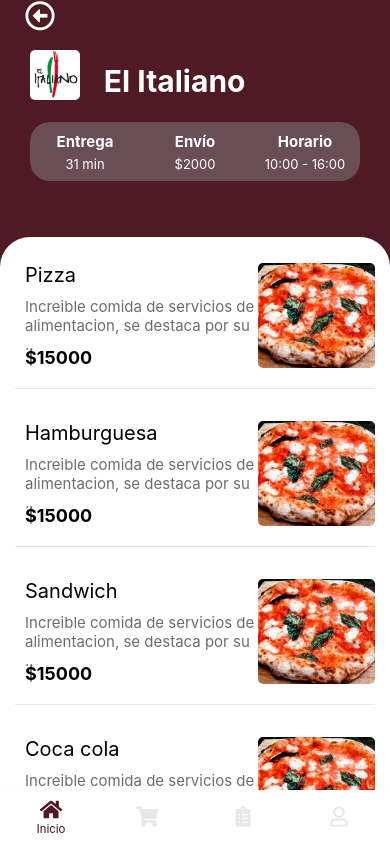
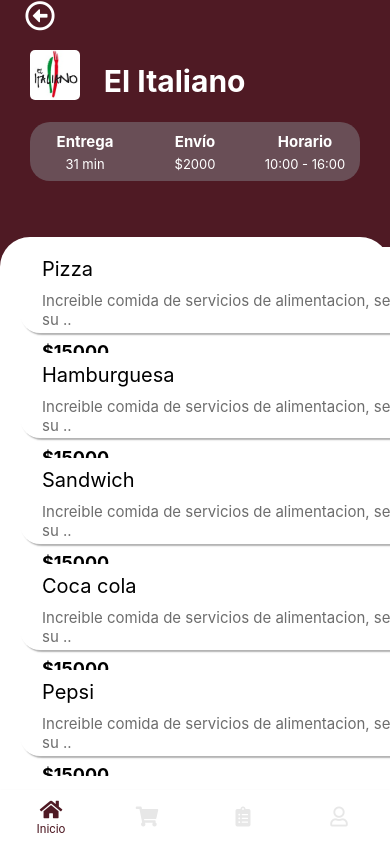
Before and after one commit to estefaniaaristizabal12/ServiApp_, a React Native app: screen /BottomTab in a window 390 px wide. Both pictures are taken after a click on the button 195 px from the left and 381 px from the top of the page. Built offline with nearby package versions, Linux system fonts and the light colour scheme.

Commit message:
Modificaciones de restaurante y producto

```diff
--- /dev/null
+++ b/src/components/AcompProd.tsx
@@ -0,0 +1,52 @@
+import React, { useEffect } from "react";
+import { TouchableOpacity } from "react-native-gesture-handler";
+import { Text, Image, View, StyleSheet, Dimensions, Button } from "react-native";
+
+const { width, height } = Dimensions.get("screen");
+
+const AcompProd = ({ title, precio, navigation }) => {
+    return (
+       <View style={styles.item}>
+        <TouchableOpacity >
+            <View style={{ flex: 1, flexDirection: "row" }}>
+                <View style={{ flex: 3 }}>
+                    <Text style={styles.titulo}>{title}</Text>
+                    <Text style={styles.precio}>+ ${precio}</Text>
+                </View>
+                <View style={{ flex: 1 }}>
+                    <Button  title="+" color="#000"/>
+                </View>
+            </View>
+        </TouchableOpacity>
+    </View>
+    );
+};
+
+const styles = StyleSheet.create({
+    logo: {
+        width: Dimensions.get('window').width,
+        height: 200
+    },
+    item: {
+        paddingTop: 20,
+        paddingBottom: 20,
+        paddingLeft: 10,
+        marginVertical: 6,
+        borderBottomWidth: StyleSheet.hairlineWidth,
+        borderBottomColor: '#E7E7E7',
+
+    },
+    titulo: {
+        fontSize: 18,
+        color: '#000000',
+
+    },
+    precio: {
+        fontSize: 17,
+        fontWeight: 'bold',
+        marginTop: 10,
+
+    },
+});
+
+export default AcompProd;
--- a/src/components/Card.tsx
+++ b/src/components/Card.tsx
@@ -34,7 +34,7 @@ const style = StyleSheet.create({
       marginHorizontal: 20,
       borderRadius: 20,
 
-      height: height / 8,
+      height: height / 7.5,
 
       shadowColor: "#000",
       shadowOffset: {
--- /dev/null
+++ b/src/components/CardRest.tsx
@@ -0,0 +1,75 @@
+import React, { useEffect } from "react";
+import { TouchableOpacity } from "react-native-gesture-handler";
+import { Text, Image, View, StyleSheet, Dimensions } from "react-native";
+
+const { width, height } = Dimensions.get("screen");
+
+const CardRest = ({ title, precio, description, image, navigation }) => {
+    return (
+        <TouchableOpacity onPress={() => navigation.navigate('Product')} style={style.card}>
+            <View style={{ flexDirection: "row" }}>
+                <View style={{ flex: 0.65
+                    , marginHorizontal: 12, overflow: "hidden" }}>
+                    <Text style={style.titulo}>{title}</Text>
+                    <Text style={style.descripcion}>{description}</Text>
+                    <Text style={style.precio}>${precio}</Text>
+                </View>
+
+                <View style={{ flex: 0.3}}>
+                    <Image
+                        style={{ width: "100%", height: "100%", borderRadius: 20 }}
+                        source={image}
+                    />
+                </View>
+
+            </View>
+        </TouchableOpacity>
+    );
+};
+
+const style = StyleSheet.create({
+    card: {
+        marginVertical: 10,
+        backgroundColor: "#fff",
+        // paddingVertical: 10,
+        // paddingHorizontal: 15,
+        width: width / 1.1,
+        marginHorizontal: 20,
+        borderRadius: 20,
+
+        height: height / 7,
+
+        shadowColor: "#000",
+        shadowOffset: {
+            width: 2,
+            height: 2,
+        },
+        shadowOpacity: 0.3,
+        shadowRadius: 1.5,
+        paddingBottom:10,
+        paddingTop:10
+    },
+    cardImage: {
+        flex: 0.3,
+    },
+    titulo: {
+        fontSize: 20,
+        color: '#000000',
+        marginLeft: 10,
+    },
+    descripcion: {
+        fontSize: 15,
+        marginTop: 10,
+        color: '#6D6D6D',
+        height: 50,
+        marginLeft: 10,
+    },
+    precio: {
+        fontSize: 18,
+        fontWeight: 'bold',
+        marginLeft: 10,
+
+    },
+});
+
+export default CardRest;
--- /dev/null
+++ b/src/constants/acompanamientos.tsx
@@ -0,0 +1,36 @@
+
+const acompanamientos = [
+    {
+        id:1,
+        title: "Coca-Cola Sabor Original 330 ml",
+        precio: 15000,
+    },
+    {
+        id:2,
+        title: "Sprite 330 ml",
+        precio: 15000,
+    },
+    {
+        id:3,
+        title: "Jugo HIT Lulo 330 ml",
+        precio: 15000,
+    },
+    {
+        id:4,
+        title: "Botella de agua 900 ml",
+        precio: 15000,
+    },
+    {
+        id:5,
+        title: "Pepsi Sabor Original 330",
+        precio: 15000,
+    },
+    {
+        id:6,
+        title: "Manzana 330 ml",
+        precio: 15000,
+    },
+
+];
+
+export default acompanamientos;
--- a/src/constants/restaurant.tsx
+++ b/src/constants/restaurant.tsx
@@ -42,7 +42,7 @@ const restaurant = [
     },
     {
 
-        id: 1,
+        id: 4,
         title: "El Italiano",
         location: "Edificio 67, G Maldonado",
         description: "Ofrecemos amplia carta, de deliciosos platos italianos",
--- a/src/screens/restScreens/Product.tsx
+++ b/src/screens/restScreens/Product.tsx
@@ -1,103 +1,101 @@
-import React from 'react'
-import { Dimensions, Image, SectionList, StyleSheet, Text, TouchableOpacity, View, ScrollView } from 'react-native';
+import React, { useState } from 'react'
+import { Dimensions, Image, SectionList, StyleSheet, Text, TouchableOpacity, View, ScrollView, FlatList, Button } from 'react-native';
 import { useSafeAreaInsets } from 'react-native-safe-area-context'
-import Button from '../../components/Button';
+import AcompProd from '../../components/AcompProd';
+import acompanamientos from '../../constants/acompanamientos';
 import { Colors } from '../../constants/colors';
 import ingredients from '../../constants/ingredients';
 
 
 
-const ListIngredients = () => {
-    const [selectedCategoryIndex, setSelectedCategoryIndex] = React.useState(0);
-    return (
-        <ScrollView
-            horizontal
-            showsHorizontalScrollIndicator={false}
-            contentContainerStyle={styles.categoriesListContainer}>
-            {ingredients.map((category, index) => (
-                <TouchableOpacity
-                    key={index}
-                    activeOpacity={0.8}
-                >
-                    <View
-                        style={{
-                            backgroundColor: "#F0F3FA",
-                            ...styles.categoryBtn,
-                            justifyContent: 'center',
-                        }}>
-                        <View style={{alignItems: 'center',}}>
-                            <Image
-                                source={category.image}
-                                style={{ height: 70, width: 70 }}
-                            />
-
-                            <Text
-                                style={{
-                                    marginTop:5,
-                                    fontSize: 15,
-                                    fontWeight: 'bold',
-                                }}>
-                                {category.name}
-                            </Text>
-                        </View>
-                    </View>
-                </TouchableOpacity>
-            ))}
-        </ScrollView>
-    );
-};
-
 
 
 export const Product = ({ navigation }) => {
     const { top: paddingTop } = useSafeAreaInsets();
+    const [count, setCount] = useState(0);
+    const onPressPlus = () => setCount(prevCount => prevCount + 1);
+    const onPressRest = () => setCount(prevCount => prevCount - 1);
     return (
 
-        <View style={{ flex: 1, paddingTop, flexDirection: "column", backgroundColor: 'white' }}>
+        <View style={{ flex: 1, paddingTop, flexDirection: "column", backgroundColor: Colors.secondary }}>
 
 
-            <View style={{ flex: 2 }}>
+            <View style={{ flex: 0.3, alignItems: 'center' }}>
                 <Image
                     style={styles.logo}
-                    source={require('../../../assets/ejemplo.jpg')}
+                    source={require('../../../assets/fondo.png')}
                 />
             </View>
 
-            <View style={{ flex: 3, paddingLeft: 15, paddingRight: 15 }}>
+            <View style={styles.componente2}>
                 <Text style={styles.tituloProd}>Pizza Pepperoni</Text>
-                <Text style={styles.descrProd}>Increible comida de servicios de alimentacion, se destaca por su inocuidad.</Text>
+                <Text style={styles.descrProd}>Increíble comida de Servicios de Alimentación, se destaca por su inocuidad.</Text>
                 <Text style={styles.preProd}> $15.900</Text>
-                <Text style={styles.ingredients}>Ingredientes</Text>
-                <View>
-                    <ListIngredients />
+
+                <View style={{ flex: 0.8, flexDirection: "row", borderBottomWidth: StyleSheet.hairlineWidth, borderBottomColor: '#E7E7E7', borderTopWidth: StyleSheet.hairlineWidth, borderTopColor: '#E7E7E7', marginTop: 20 }}>
+                    <View style={{ flex: 0.7 }}>
+                        <Text style={styles.acompanamientos}>Acompaña Tu Orden Con</Text>
+                    </View>
+                    <View style={{ flex: 0.3, paddingRight: 10 }}>
+                        <Text style={styles.sugerido}>Sugerido</Text>
+                    </View>
                 </View>
 
-                <TouchableOpacity
-                    onPress={() => navigation.navigate('Cart')}
-                    activeOpacity={0.7}
-                    style={styles.boton}>
-                    <Text style={{ color: "white", fontWeight: 'bold', fontSize: 18 }}>Añadir al carrito</Text>
-                </TouchableOpacity>
+                <View style={{ flex: 3.5, backgroundColor: "white" }}>
+                    <FlatList
+                        data={acompanamientos}
+                        renderItem={({ item }) => (
+                            <AcompProd
+                                title={item.title}
+                                precio={item.precio}
+                                navigation={navigation}
+                            />
+                        )}
+                    />
+                </View>
+
+            </View>
+
+
+            <View style={{ backgroundColor: 'white', flex: 0.07, flexDirection: "row", borderTopWidth: StyleSheet.hairlineWidth, borderTopColor: '#E7E7E7' }}>
+                <View style={styles.btnModificar}>
+                    <TouchableOpacity onPress={onPressRest}>
+                        <Text style={styles.textBtn}>-</Text>
+                    </TouchableOpacity>
+                    <Text style={styles.textBtn}> {count}</Text>
+                    <TouchableOpacity onPress={onPressPlus}>
+                        <Text style={styles.textBtn}>+</Text>
+                    </TouchableOpacity>
+                </View>
+                <View style={styles.btnACarro}>
+                    <TouchableOpacity onPress={onPressPlus}>
+                        <Text style={styles.textBtnCarro}> Agregar $17.000</Text>
+                    </TouchableOpacity>
+                </View>
+
             </View>
 
         </View>
-    )
+    );
 }
+
 
 
 
 const styles = StyleSheet.create({
     logo: {
-        width: "100%",
-        height: "100%"
+        width: "90%",
+        height: "90%"
     },
-    item: {
-        paddingTop: 20,
+    componente2: {
+        flex: 0.65,
+        borderTopLeftRadius: 30,
+        borderTopRightRadius: 30,
+        backgroundColor: "white",
+        paddingTop: 10,
         paddingBottom: 20,
-        paddingLeft: 10,
-        marginVertical: 6,
-        borderBottomWidth: StyleSheet.hairlineWidth,
-        borderBottomColor: '#E7E7E7',
+        paddingLeft: 15,
+        paddingRight: 15,
 
     },
     tituloProd: {
@@ -115,10 +113,23 @@ const styles = StyleSheet.create({
         fontWeight: 'bold',
 
     },
-    ingredients: {
+    acompanamientos: {
+        fontSize: 18,
+        marginTop: 25,
+        fontWeight: 'bold',
+    },
+    sugerido: {
+        backgroundColor: 'rgba(204, 44, 42, 0.42)',
+        fontSize: 15,
+        padding: 5,
+        borderRadius: 5,
         marginTop: 20,
-        fontSize: 20,
         fontWeight: 'bold',
+        borderWidth: 1,
+        borderColor: 'rgba(204, 44, 42, 0.42)',
+        overflow: "hidden",
+        textAlign: 'center',
+        color: "#CC2C2A"
 
     },
     boton: {
@@ -140,26 +151,35 @@ const styles = StyleSheet.create({
         justifyContent: 'center',
         alignItems: 'center',
     },
-    categoriesListContainer: {
-        paddingVertical: 30,
-        alignItems: 'center',
-        paddingHorizontal: 20,
+    btnModificar: {
+        flex: 0.3,
+        flexDirection: "row",
+        backgroundColor: '#D8D3D3',
+        borderRadius: 5,
+        margin: 10,
+        justifyContent: 'center',
+        alignItems: 'center'
     },
-    categoryBtn: {
-        height: 100,
-        width: 100,
-        marginRight: 7,
-        borderRadius: 30,
+    textBtn:{
+        fontSize: 18,
+        marginLeft:12,
+        marginRight: 12,
+        fontWeight: 'bold',
+    },
+    btnACarro: {
+        backgroundColor: "#CC2C2A",
+        borderRadius: 5,
+        margin: 8,
+        flex: 0.7,
+        justifyContent: 'center',
+        alignItems: 'center'
+    },
+    textBtnCarro:{
+        fontSize: 18,
+        marginLeft:12,
+        marginRight: 12,
+        fontWeight: 'bold',
+        color:"white"
 
-        flexDirection: 'row',
-    },
-    categoryBtnImgCon: {
-        height: 35,
-        width: 35,
-        backgroundColor: Colors.white1,
-        borderRadius: 30,
-        justifyContent: 'center',
-        alignItems: 'center',
-    },
-
+    }
 });
--- a/src/screens/restScreens/Restaurant.tsx
+++ b/src/screens/restScreens/Restaurant.tsx
@@ -10,6 +10,7 @@ import { Icon } from 'react-native-paper/lib/typescript/components/Avatar/Avatar
 import { FontAwesome5 } from '@expo/vector-icons';
 import productEx from '../../constants/productEx';
 import ItemRest from '../../components/ItemRest';
+import CardRest from '../../components/CardRest';
 
 
 export const Restaurant = ({ navigation }) => {
@@ -76,12 +77,12 @@ export const Restaurant = ({ navigation }) => {
 
             </View>
 
-            <View style={{ flex: 3.5, paddingLeft: 15, paddingRight: 15, borderTopLeftRadius: 30, borderTopRightRadius: 30, backgroundColor: "white" }}>
+            <View style={{ flex: 3.5, borderTopLeftRadius: 30, borderTopRightRadius: 30, backgroundColor: "white" }}>
 
                 <FlatList
                     data={productEx}
                     renderItem={({ item }) => (
-                        <ItemRest
+                        <CardRest
                             title={item.title}
                             precio={item.precio}
                             image={item.image}
```
Also changed, not shown: assets/fondo.png (added).
